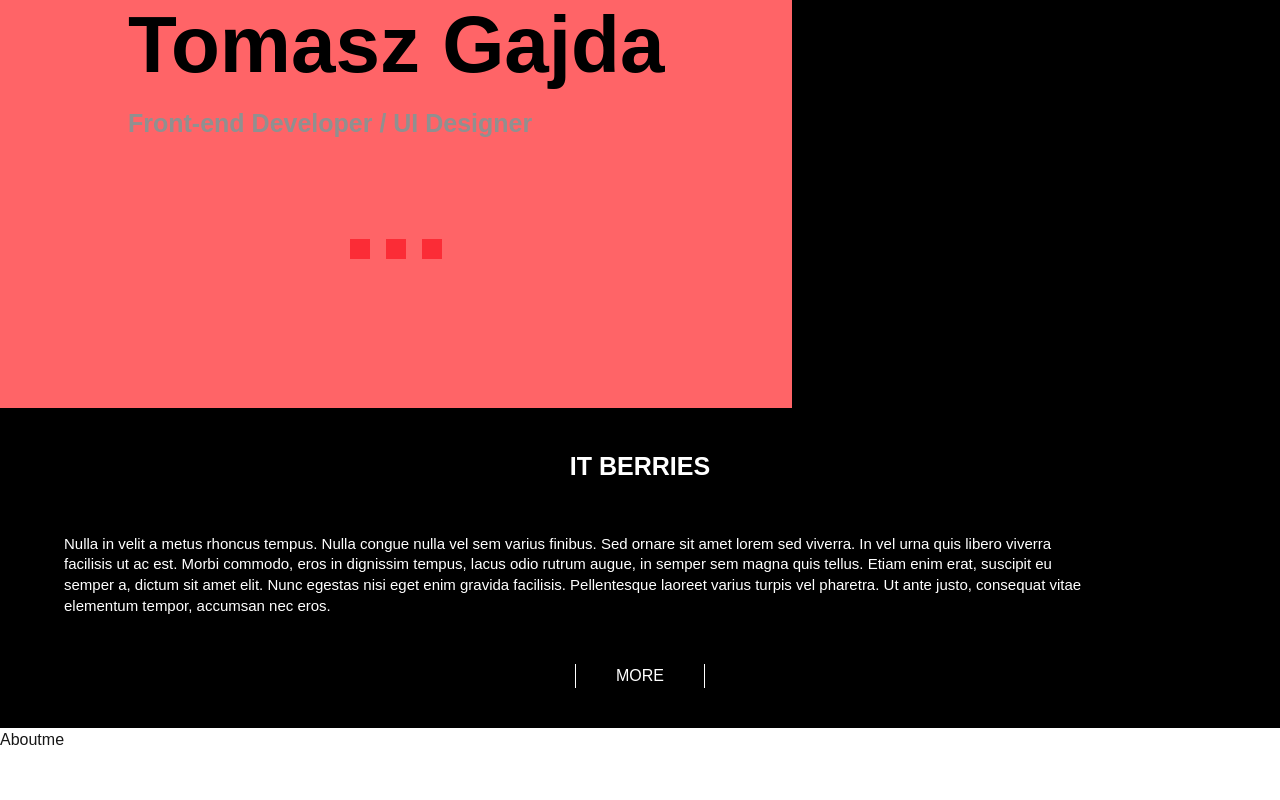
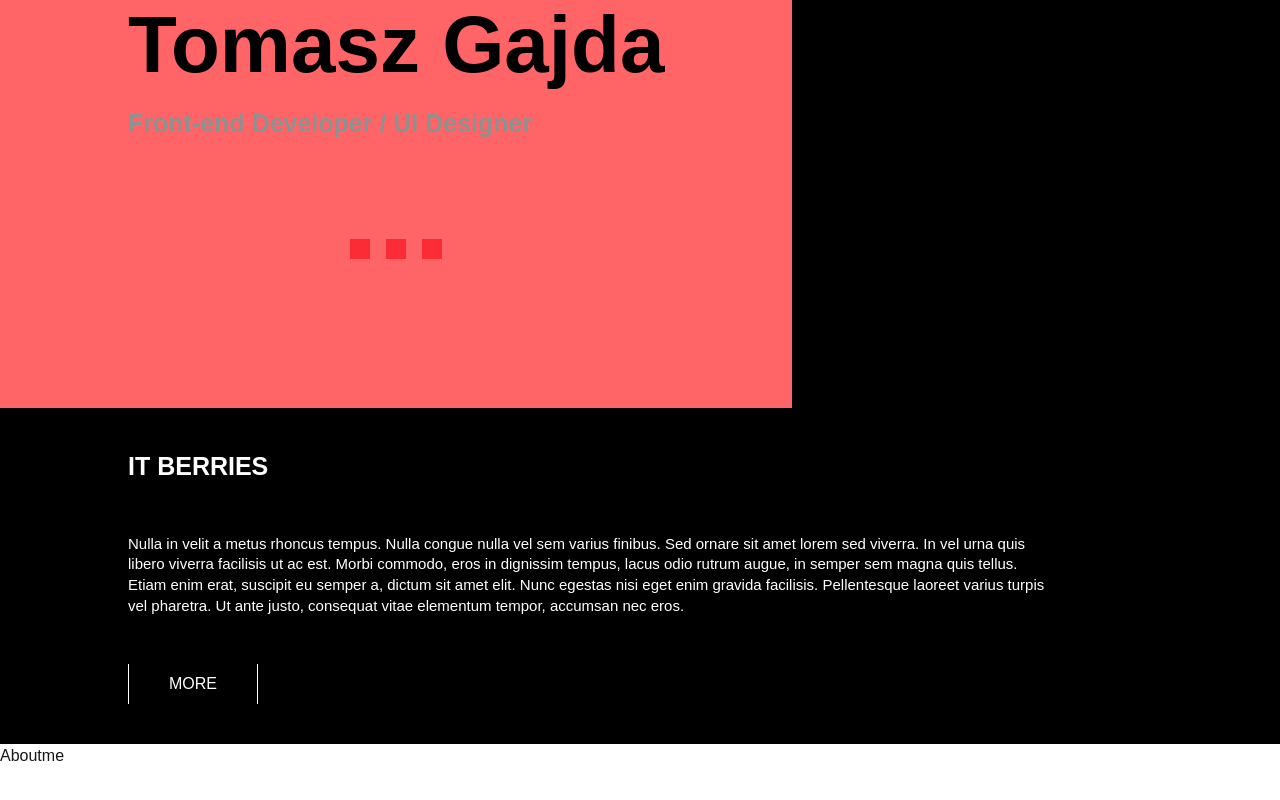
Before and after one commit to mojtabakhalilfar/privateWeb, a Next.js app: page / in a window 1280 px wide. Shown: the part 360-1160 px from the top of the page. Built offline with nearby package versions, Linux system fonts and the light colour scheme.

Commit message:
FirstPage1

```diff
--- a/src/pages/FirstPage.tsx
+++ b/src/pages/FirstPage.tsx
@@ -5,7 +5,7 @@ const FirstPage = () => {
 
     return (
         <Container id='home' >
-            <div className="flex flex-col sm:flex-row justify-end sm:justify-start h-[696px] bg-black w-full mt-18">
+            <div className="flex flex-col sm:flex-row justify-end sm:justify-start h-[696px] bg-black w-full mt-14 sm:mt-18">
                 <div className='flex sm:flex-col justify-between sm:justify-center bg-red-400'>
                     <p className='font-bold text-white sm:text-black flex flex-col py-20 px-12 sm:px-32'>
                         <span className=' text-[20px] sm:text-[40px]'>Hi, I am</span>
@@ -20,10 +20,10 @@ const FirstPage = () => {
                 </div>
             </div>
             {/* ////// */}
-            <div className='flex flex-col items-center text-center text-white bg-black py-10'>
+            <div className='flex flex-col items-center sm:items-start text-center text-white bg-black py-10 sm:pl-[10%]'>
                 <span className='font-bold text-[25px] tracking-[18%]'>IT BERRIES</span>
                 <p className='sm:text-[15px] leading-[138%] w-[85%] sm:w-[90%] sm:pr-[10%] sm:text-left my-12'>Nulla in velit a metus rhoncus tempus. Nulla congue nulla vel sem varius finibus. Sed ornare sit amet lorem sed viverra. In vel urna quis libero viverra facilisis ut ac est. Morbi commodo, eros in dignissim tempus, lacus odio rutrum augue, in semper sem magna quis tellus. Etiam enim erat, suscipit eu semper a, dictum sit amet elit. Nunc egestas nisi eget enim gravida facilisis. Pellentesque laoreet varius turpis vel pharetra. Ut ante justo, consequat vitae elementum tempor, accumsan nec eros. </p>
-                <button className='text-white border-x px-10'>MORE</button>
+                <button className='text-white border-x px-10 py-2 hover:border-black hover:bg-white hover:text-black'>MORE</button>
             </div>
         </Container>
     )
```
